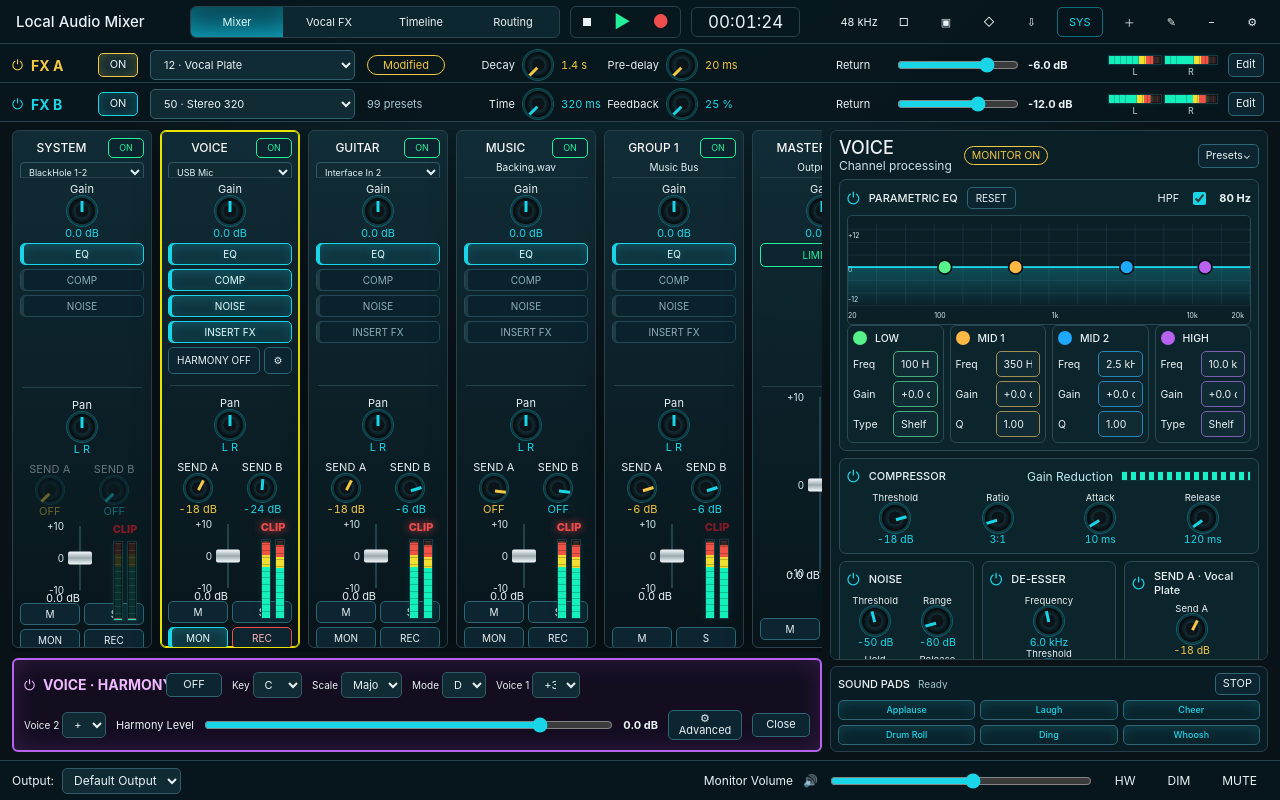
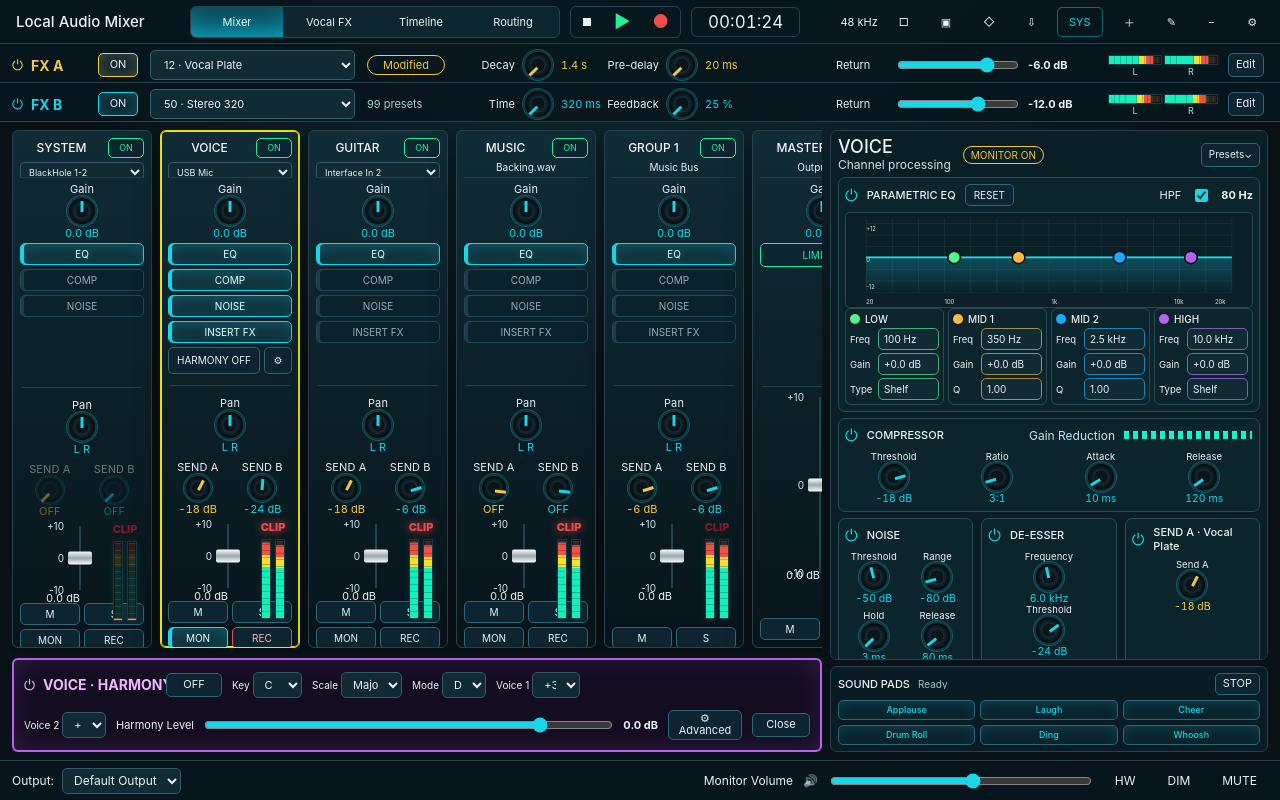
Before and after one commit to maydekil/digital-mixer-audio, a React (Vite) app: page / in a window 1280 px wide. Built offline with nearby package versions, Linux system fonts and the light colour scheme.

Commit message:
Compact EQ band controls

```diff
--- a/apps/desktop/src/styles/app.css
+++ b/apps/desktop/src/styles/app.css
@@ -196,12 +196,12 @@
 .harmony-level { display: grid; grid-template-columns: auto 1fr auto; gap: 8px; align-items: center; }
 .harmony-panel p { margin: 0; color: #aabdc5; font-size: 10px; line-height: 1.1; overflow-wrap: anywhere; }
 
-.processing-panel { min-width: 0; min-height: 0; overflow: auto; display: grid; grid-template-rows: auto auto auto minmax(112px, 1fr); gap: 7px; padding: 9px; border: 1px solid var(--border); border-radius: 7px; background: rgba(11, 31, 39, 0.94); font-size: 10.5px; }
+.processing-panel { min-width: 0; min-height: 0; overflow: auto; display: grid; grid-template-rows: auto auto auto minmax(112px, 1fr); gap: 6px; padding: 8px; border: 1px solid var(--border); border-radius: 7px; background: rgba(11, 31, 39, 0.94); font-size: 10px; }
 .processing-header { display: flex; align-items: center; gap: 12px; }
 .processing-header h2 { margin: 0; font-size: 18px; letter-spacing: 0; font-weight: 500; line-height: 1; }
 .processing-header p { margin: 2px 0 0; color: #c9e3ea; font-size: 12px; line-height: 1.1; }
 .processing-header .ui-button { margin-left: auto; }
-.processor-card { border: 1px solid #2c4b55; border-radius: 7px; background: rgba(14, 40, 49, 0.7); padding: 7px; min-width: 0; }
+.processor-card { border: 1px solid #2c4b55; border-radius: 7px; background: rgba(14, 40, 49, 0.7); padding: 6px; min-width: 0; }
 .processor-card.is-bypassed { opacity: 0.48; }
 .processor-card.is-bypassed .processor-title > span { color: #6f8790; }
 .processor-title { display: flex; align-items: center; gap: 9px; margin-bottom: 6px; font-size: 11px; }
@@ -210,16 +210,16 @@
 .processor-title .processor-reset { min-height: 22px; padding: 0 8px; font-size: 10px; }
 .processor-title label { margin-left: auto; display: flex; align-items: center; gap: 10px; }
 .processor-title input { accent-color: var(--cyan); }
-.eq-graph { width: 100%; height: 122px; display: block; background: #0b1f27; border: 1px solid #294a55; border-radius: 5px; }
+.eq-graph { width: 100%; height: 104px; display: block; background: #0b1f27; border: 1px solid #294a55; border-radius: 5px; }
 .eq-graph line { stroke: #27424c; stroke-width: 1; opacity: 0.85; }
 .eq-graph .eq-zero-line { stroke: rgba(214, 238, 242, 0.52); stroke-width: 2; opacity: 1; }
-.eq-graph text { fill: #d6eef2; font-size: 12px; }
-.eq-band-grid { display: grid; grid-template-columns: repeat(4, minmax(76px, 1fr)); gap: 5px; }
-.eq-band { border: 1px solid #2a4a55; border-radius: 6px; padding: 5px; display: grid; gap: 4px; min-width: 0; }
-.eq-band strong { display: flex; align-items: center; gap: 8px; font-weight: 460; margin-bottom: 2px; }
-.eq-band strong span { width: 14px; height: 14px; border-radius: 50%; }
-.numeric-parameter { display: grid; grid-template-columns: 30px minmax(0, 1fr); align-items: center; gap: 6px; }
-.numeric-parameter input { width: 100%; color: var(--text); border-color: color-mix(in srgb, var(--param-color), #315966 45%); }
+.eq-graph text { fill: #d6eef2; font-size: 11px; }
+.eq-band-grid { display: grid; grid-template-columns: repeat(4, minmax(70px, 1fr)); gap: 4px; }
+.eq-band { border: 1px solid #2a4a55; border-radius: 6px; padding: 4px; display: grid; gap: 3px; min-width: 0; }
+.eq-band strong { display: flex; align-items: center; gap: 5px; font-size: 10px; font-weight: 460; margin-bottom: 0; }
+.eq-band strong span { width: 10px; height: 10px; border-radius: 50%; }
+.numeric-parameter { display: grid; grid-template-columns: 24px minmax(0, 1fr); align-items: center; gap: 4px; font-size: 9.5px; }
+.numeric-parameter input { width: 100%; min-height: 22px; color: var(--text); border-color: color-mix(in srgb, var(--param-color), #315966 45%); font-size: 10px; padding: 0 5px; }
 .compressor-controls { display: grid; grid-template-columns: repeat(4, 1fr); gap: 6px; }
 .gain-reduction { margin-left: auto; display: flex; align-items: center; gap: 8px; color: #bde7ef; font-size: 12px; }
 .gain-reduction i { display: block; width: 130px; height: 10px; background: repeating-linear-gradient(90deg, #16f2c5 0 5px, #0d2530 5px 9px); border: 1px solid #14323b; }
@@ -358,12 +358,12 @@
   .harmony-panel p { display: none; }
   .harmony-panel .select-field { grid-template-columns: auto minmax(0, 1fr); gap: 3px; }
   .harmony-panel .select-field span { font-size: 10px; }
-  .processing-panel { padding: 8px; }
+  .processing-panel { padding: 7px; }
   .processing-header h2 { font-size: 18px; }
-  .eq-graph { height: 110px; }
-  .eq-band-grid { grid-template-columns: repeat(4, minmax(86px, 1fr)); gap: 6px; }
-  .eq-band { padding: 5px; }
-  .numeric-parameter { grid-template-columns: 34px minmax(0, 1fr); }
+  .eq-graph { height: 96px; }
+  .eq-band-grid { grid-template-columns: repeat(4, minmax(72px, 1fr)); gap: 4px; }
+  .eq-band { padding: 4px; }
+  .numeric-parameter { grid-template-columns: 24px minmax(0, 1fr); }
   .compressor-controls { gap: 6px; }
   .sound-pad-panel { padding: 6px 7px; grid-template-rows: 22px minmax(0, 1fr); gap: 5px; }
   .sound-pad-grid { grid-template-columns: repeat(3, minmax(0, 1fr)); gap: 5px; }
```
Also changed, not shown: 1 other file (tests, documents, lock files or other folders).
